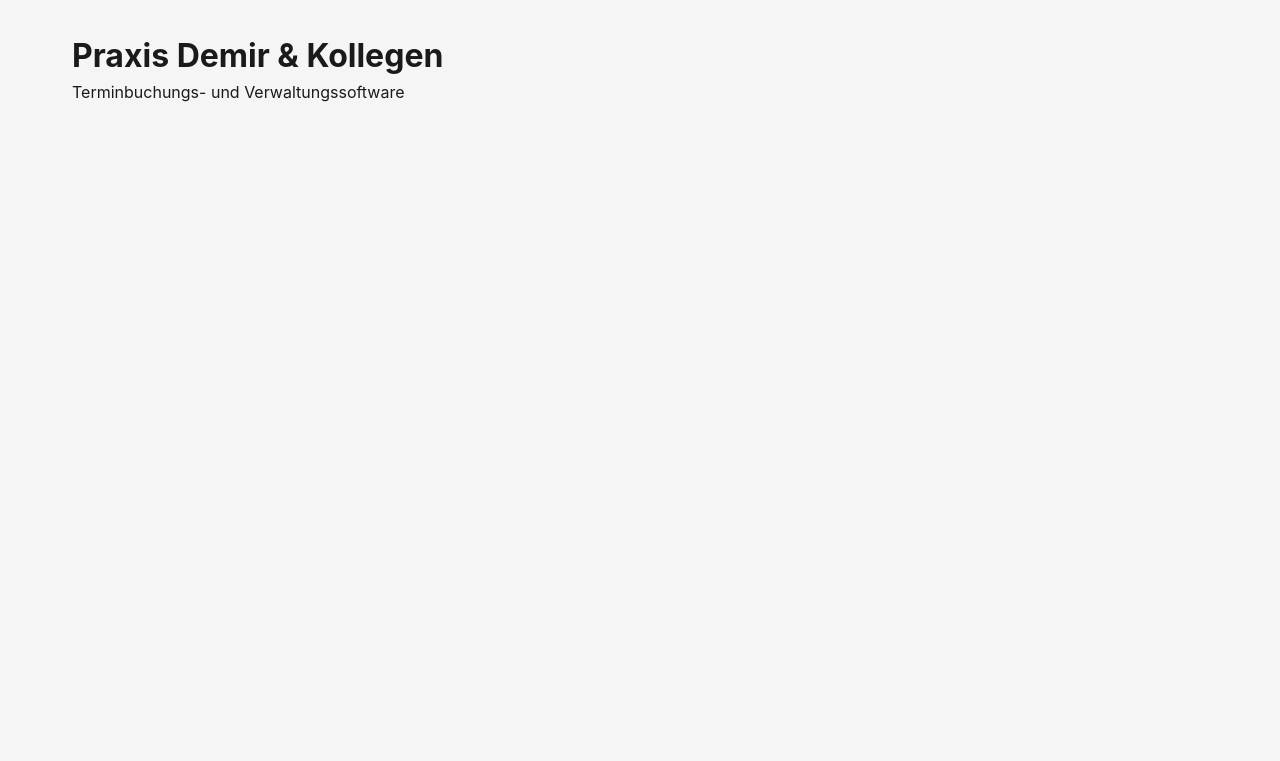
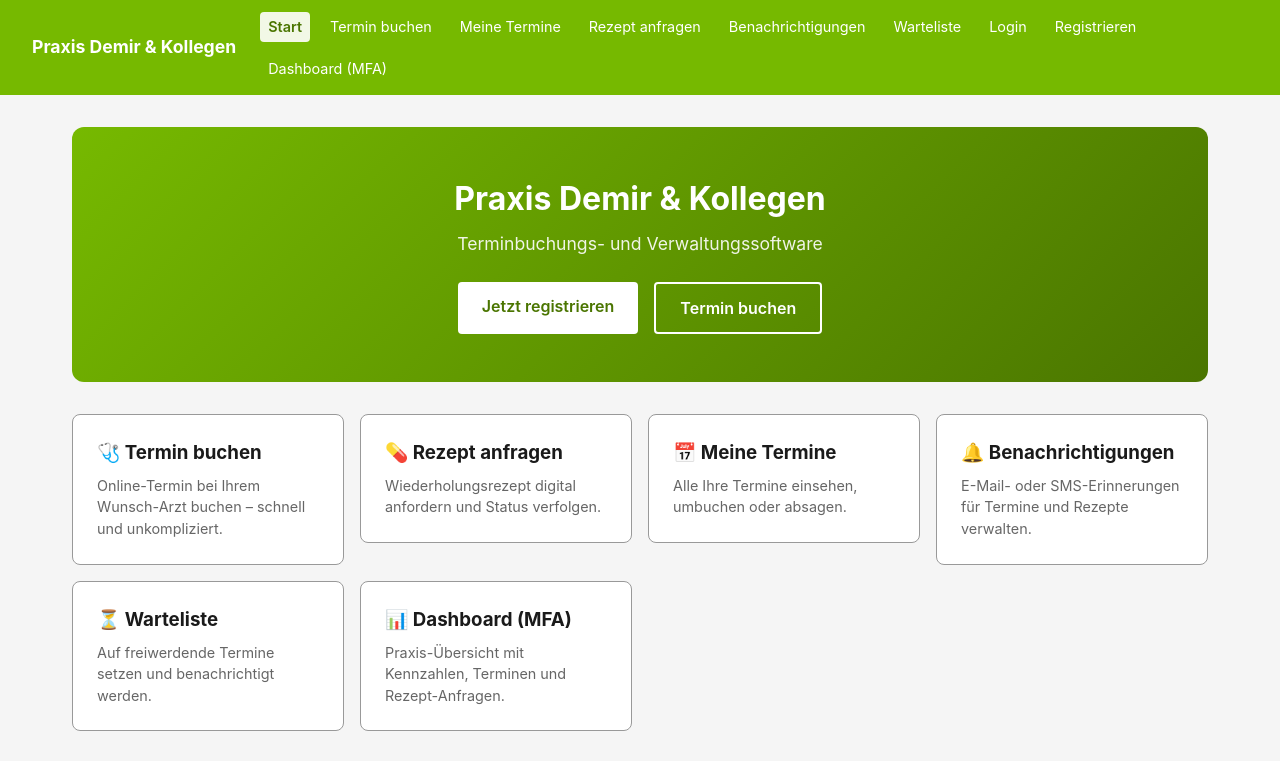
Before and after one commit to KrissBrowni/smart-application, a Next.js app: page / in a window 1280 px wide. Shown: the top 761 px of the page. Built offline with nearby package versions, Linux system fonts and the light colour scheme.

Commit message:
feat: Kalibrierung, Navigation, überarbeitete Startseite

```diff
--- a/app/globals.css
+++ b/app/globals.css
@@ -32,3 +32,45 @@ main {
   margin: 0 auto;
   padding: 2rem;
 }
+
+/* Buttons */
+.btn-primary {
+  padding: 0.75rem 1.5rem;
+  background: white;
+  color: var(--primary-dark);
+  border-radius: 4px;
+  text-decoration: none;
+  font-weight: 600;
+  display: inline-block;
+}
+
+.btn-outline {
+  padding: 0.75rem 1.5rem;
+  background: transparent;
+  color: white;
+  border: 2px solid white;
+  border-radius: 4px;
+  text-decoration: none;
+  font-weight: 600;
+  display: inline-block;
+}
+
+/* Kacheln */
+.kachel-link {
+  text-decoration: none;
+  color: inherit;
+}
+
+.kachel {
+  padding: 1.5rem;
+  border: 1px solid var(--gray-meta);
+  border-radius: 8px;
+  background: var(--white);
+  cursor: pointer;
+  transition: transform 0.15s, box-shadow 0.15s;
+}
+
+.kachel:hover {
+  transform: translateY(-2px);
+  box-shadow: 0 4px 12px rgba(0,0,0,0.1);
+}
--- a/app/layout.tsx
+++ b/app/layout.tsx
@@ -1,5 +1,6 @@
 import type { Metadata } from "next";
 import "./globals.css";
+import Navigation from "./navigation";
 
 export const metadata: Metadata = {
   title: "Praxis Demir & Kollegen",
@@ -13,7 +14,10 @@ export default function RootLayout({
 }) {
   return (
     <html lang="de">
-      <body>{children}</body>
+      <body>
+        <Navigation />
+        {children}
+      </body>
     </html>
   );
 }
--- /dev/null
+++ b/app/navigation.tsx
@@ -0,0 +1,85 @@
+"use client";
+
+import Link from "next/link";
+import { usePathname } from "next/navigation";
+import { useState } from "react";
+
+export default function Navigation() {
+  const pathname = usePathname();
+  const [open, setOpen] = useState(false);
+
+  const links = [
+    { href: "/", label: "Start" },
+    { href: "/terminbuchung", label: "Termin buchen" },
+    { href: "/meine-termine", label: "Meine Termine" },
+    { href: "/rezept-anfragen", label: "Rezept anfragen" },
+    { href: "/opt-in", label: "Benachrichtigungen" },
+    { href: "/warteliste", label: "Warteliste" },
+    { href: "/patient/login", label: "Login" },
+    { href: "/patient/register", label: "Registrieren" },
+    { href: "/dashboard", label: "Dashboard (MFA)" },
+  ];
+
+  return (
+    <nav style={{
+      background: "var(--primary)", padding: "0.75rem 2rem",
+      display: "flex", alignItems: "center", gap: "1.5rem",
+      position: "sticky", top: 0, zIndex: 100,
+    }}>
+      <Link href="/" style={{
+        color: "white", textDecoration: "none", fontWeight: 700, fontSize: "1.1rem",
+        whiteSpace: "nowrap",
+      }}>
+        Praxis Demir & Kollegen
+      </Link>
+
+      <button
+        onClick={() => setOpen(!open)}
+        style={{
+          background: "none", border: "none", color: "white", fontSize: "1.5rem",
+          cursor: "pointer", display: "none", marginLeft: "auto",
+        }}
+        className="nav-toggle"
+      >
+        {open ? "✕" : "☰"}
+      </button>
+
+      <div style={{
+        display: "flex", gap: "0.75rem", flexWrap: "wrap",
+      }} className="nav-links">
+        {links.map((link) => (
+          <Link
+            key={link.href}
+            href={link.href}
+            style={{
+              color: pathname === link.href ? "var(--primary-dark)" : "white",
+              textDecoration: "none", fontSize: "0.9rem",
+              padding: "0.25rem 0.5rem", borderRadius: "4px",
+              background: pathname === link.href ? "rgba(255,255,255,0.9)" : "transparent",
+              fontWeight: pathname === link.href ? 600 : 400,
+            }}
+          >
+            {link.label}
+          </Link>
+        ))}
+      </div>
+
+      <style>{`
+        @media (max-width: 768px) {
+          .nav-toggle { display: block !important; }
+          .nav-links {
+            display: ${open ? "flex" : "none"} !important;
+            flex-direction: column !important;
+            position: absolute !important;
+            top: 100% !important;
+            left: 0 !important;
+            right: 0 !important;
+            background: var(--primary) !important;
+            padding: 1rem !important;
+            gap: 0.5rem !important;
+          }
+        }
+      `}</style>
+    </nav>
+  );
+}
--- a/app/page.tsx
+++ b/app/page.tsx
@@ -1,8 +1,93 @@
+import Link from "next/link";
+
 export default function Home() {
   return (
     <main>
-      <h1>Praxis Demir & Kollegen</h1>
-      <p>Terminbuchungs- und Verwaltungssoftware</p>
+      {/* Hero-Bereich */}
+      <section className="hero" style={{
+        textAlign: "center", padding: "3rem 1rem",
+        background: "linear-gradient(135deg, var(--primary), var(--primary-dark))",
+        color: "white", borderRadius: "12px", marginBottom: "2rem",
+      }}>
+        <h1 style={{ fontSize: "2rem", marginBottom: "0.5rem" }}>Praxis Demir & Kollegen</h1>
+        <p style={{ fontSize: "1.1rem", opacity: 0.9, marginBottom: "1.5rem" }}>
+          Terminbuchungs- und Verwaltungssoftware
+        </p>
+        <div style={{ display: "flex", gap: "1rem", justifyContent: "center", flexWrap: "wrap" }}>
+          <Link href="/patient/register" className="btn-primary">
+            Jetzt registrieren
+          </Link>
+          <Link href="/terminbuchung" className="btn-outline">
+            Termin buchen
+          </Link>
+        </div>
+      </section>
+
+      {/* Kacheln */}
+      <div className="kacheln-grid" style={{
+        display: "grid", gridTemplateColumns: "repeat(auto-fill, minmax(260px, 1fr))",
+        gap: "1rem", marginBottom: "2rem",
+      }}>
+        <Kachel
+          titel="🩺 Termin buchen"
+          text="Online-Termin bei Ihrem Wunsch-Arzt buchen – schnell und unkompliziert."
+          href="/terminbuchung"
+        />
+        <Kachel
+          titel="💊 Rezept anfragen"
+          text="Wiederholungsrezept digital anfordern und Status verfolgen."
+          href="/rezept-anfragen"
+        />
+        <Kachel
+          titel="📅 Meine Termine"
+          text="Alle Ihre Termine einsehen, umbuchen oder absagen."
+          href="/meine-termine"
+        />
+        <Kachel
+          titel="🔔 Benachrichtigungen"
+          text="E-Mail- oder SMS-Erinnerungen für Termine und Rezepte verwalten."
+          href="/opt-in"
+        />
+        <Kachel
+          titel="⏳ Warteliste"
+          text="Auf freiwerdende Termine setzen und benachrichtigt werden."
+          href="/warteliste"
+        />
+        <Kachel
+          titel="📊 Dashboard (MFA)"
+          text="Praxis-Übersicht mit Kennzahlen, Terminen und Rezept-Anfragen."
+          href="/dashboard"
+        />
+      </div>
+
+      {/* Info */}
+      <section className="info-section" style={{
+        padding: "1.5rem", background: "var(--surface)", borderRadius: "8px",
+        border: "1px solid var(--gray-meta)",
+      }}>
+        <h2>Willkommen in Ihrer Praxis-App</h2>
+        <p style={{ color: "var(--gray)", marginTop: "0.5rem" }}>
+          Als Patient können Sie Termine online buchen, Wiederholungsrezepte anfordern,
+          Ihre Benachrichtigungseinstellungen verwalten und sich auf eine Warteliste setzen.
+          <br /><br />
+          <strong>Noch nicht registriert?</strong>{" "}
+          <Link href="/patient/register" style={{ color: "var(--primary-dark)" }}>
+            Hier registrieren
+          </Link>{" "}
+          – Sie erhalten sofort Ihren persönlichen Patient-Code.
+        </p>
+      </section>
     </main>
   );
 }
+
+function Kachel({ titel, text, href }: { titel: string; text: string; href: string }) {
+  return (
+    <Link href={href} className="kachel-link">
+      <div className="kachel">
+        <h3 style={{ marginBottom: "0.5rem" }}>{titel}</h3>
+        <p style={{ color: "var(--gray-light)", fontSize: "0.9rem" }}>{text}</p>
+      </div>
+    </Link>
+  );
+}
```
Also changed, not shown: 2 other files (tests, documents, lock files or other folders).
